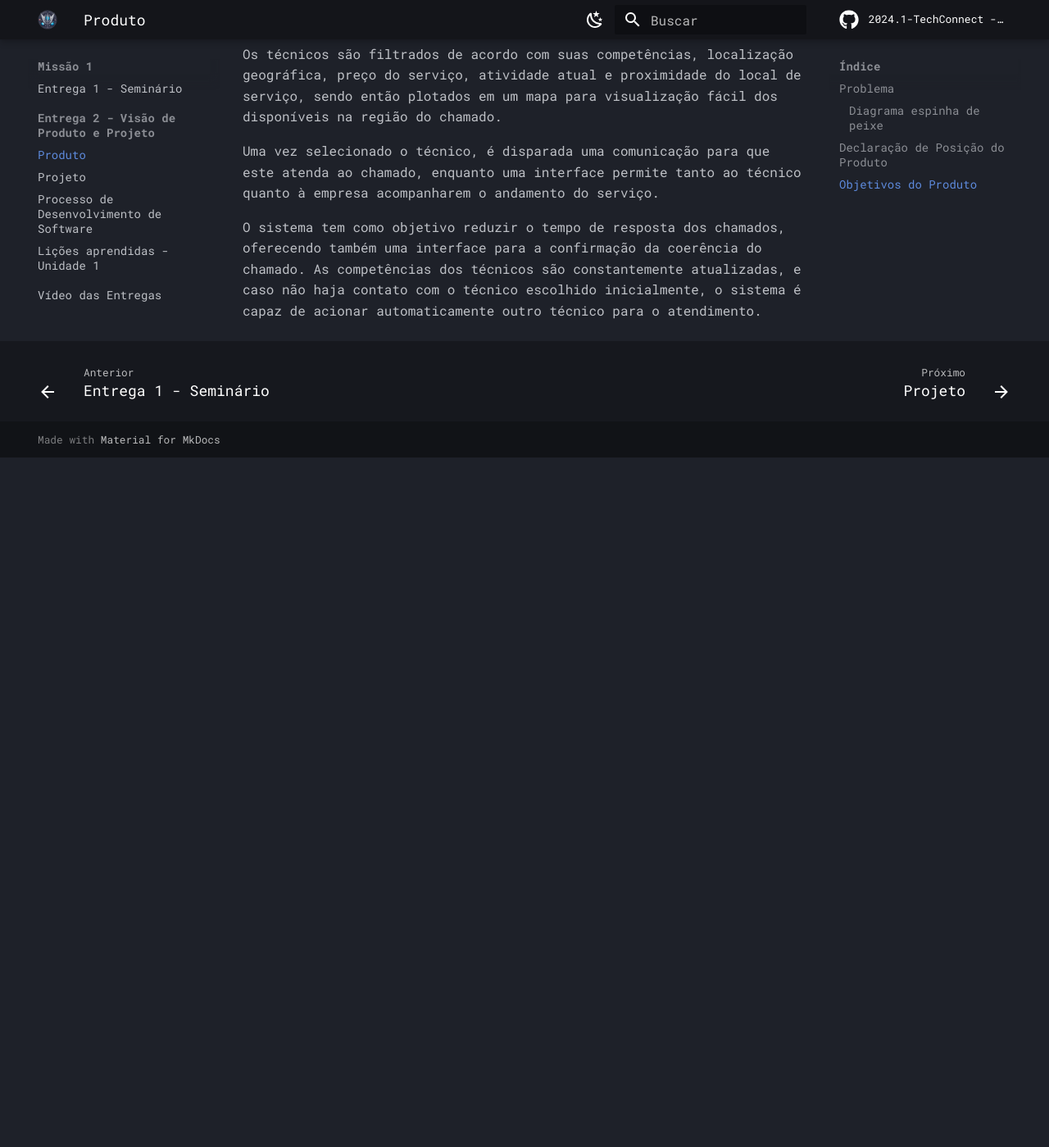
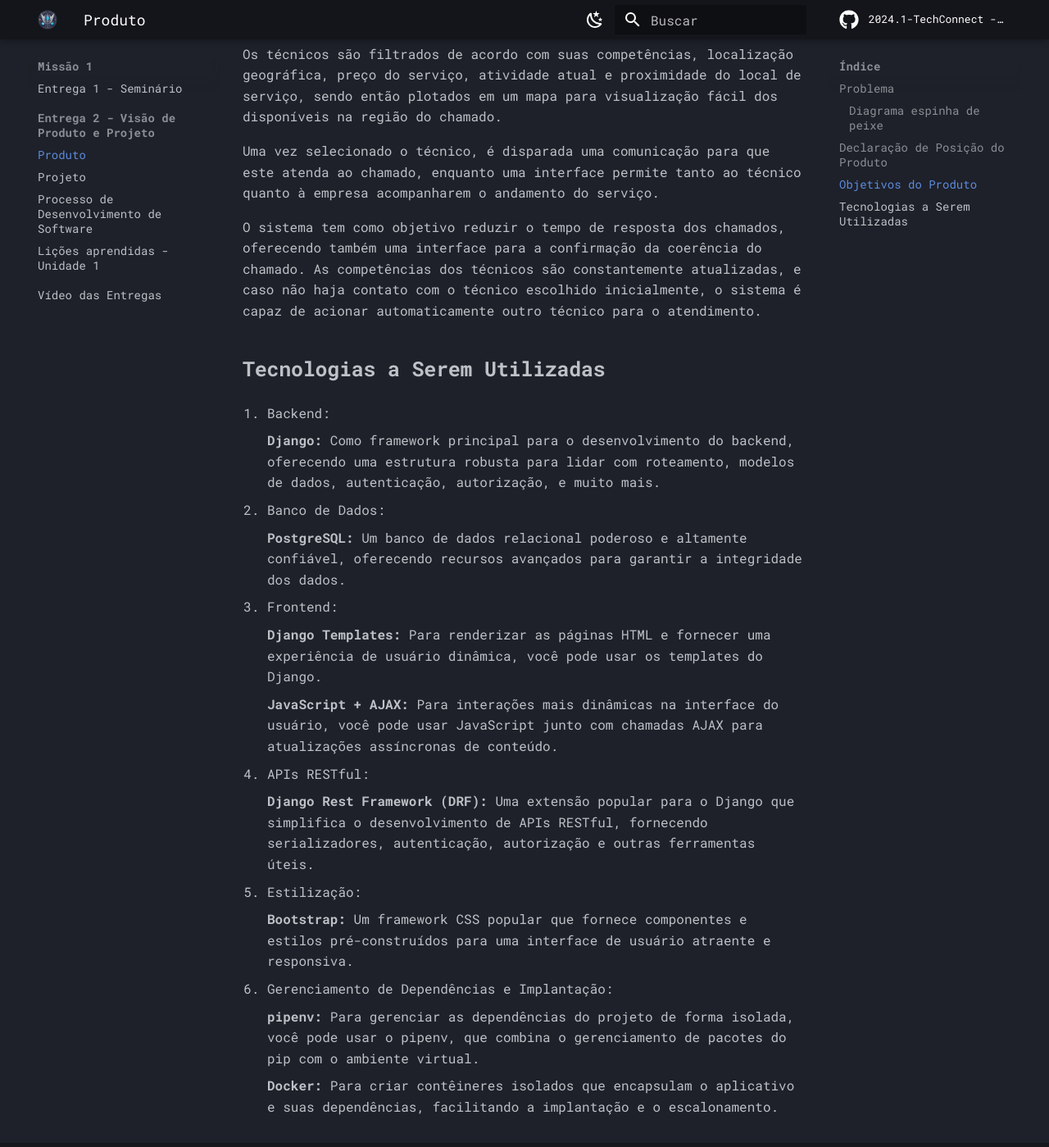
Before and after one commit to mdsreq-fga-unb/2024.1-TechConnect, an MkDocs documentation site: the page built from docs/produto.md, in a window 1280 px wide and 1400 px high, scrolled down 3017 px. Shown: the whole window at 82% size. Built offline with MkDocs 1.6.1 and Material for MkDocs 9.7.7, drawn with Linux system fonts in a browser that asks for light colours; comment, search, counter and statistics services are not loaded; before the commit the page ends 3575 px from its top, so only the background shows below that.

Commit message:
adicionando tecnologias

```diff
--- a/docs/produto.md
+++ b/docs/produto.md
@@ -43,3 +43,33 @@ Os técnicos são filtrados de acordo com suas competências, localização geog
 Uma vez selecionado o técnico, é disparada uma comunicação para que este atenda ao chamado, enquanto uma interface permite tanto ao técnico quanto à empresa acompanharem o andamento do serviço.
 
 O sistema tem como objetivo reduzir o tempo de resposta dos chamados, oferecendo também uma interface para a confirmação da coerência do chamado. As competências dos técnicos são constantemente atualizadas, e caso não haja contato com o técnico escolhido inicialmente, o sistema é capaz de acionar automaticamente outro técnico para o atendimento.
+
+## **Tecnologias a Serem Utilizadas**
+
+1. Backend:
+
+    **Django:** Como framework principal para o desenvolvimento do backend, oferecendo uma estrutura robusta para lidar com roteamento, modelos de dados, autenticação, autorização, e muito mais.
+
+2. Banco de Dados:
+
+    **PostgreSQL:** Um banco de dados relacional poderoso e altamente confiável, oferecendo recursos avançados para garantir a integridade dos dados.
+
+3. Frontend:
+
+    **Django Templates:** Para renderizar as páginas HTML e fornecer uma experiência de usuário dinâmica, você pode usar os templates do Django.
+
+    **JavaScript + AJAX:** Para interações mais dinâmicas na interface do usuário, você pode usar JavaScript junto com chamadas AJAX para atualizações assíncronas de conteúdo.
+
+4.  APIs RESTful:
+
+    **Django Rest Framework (DRF):** Uma extensão popular para o Django que simplifica o desenvolvimento de APIs RESTful, fornecendo serializadores, autenticação, autorização e outras ferramentas úteis.
+
+5. Estilização:
+
+    **Bootstrap:** Um framework CSS popular que fornece componentes e estilos pré-construídos para uma interface de usuário atraente e responsiva.
+
+6. Gerenciamento de Dependências e Implantação:
+
+    **pipenv:** Para gerenciar as dependências do projeto de forma isolada, você pode usar o pipenv, que combina o gerenciamento de pacotes do pip com o ambiente virtual.
+
+    **Docker:** Para criar contêineres isolados que encapsulam o aplicativo e suas dependências, facilitando a implantação e o escalonamento.
```
